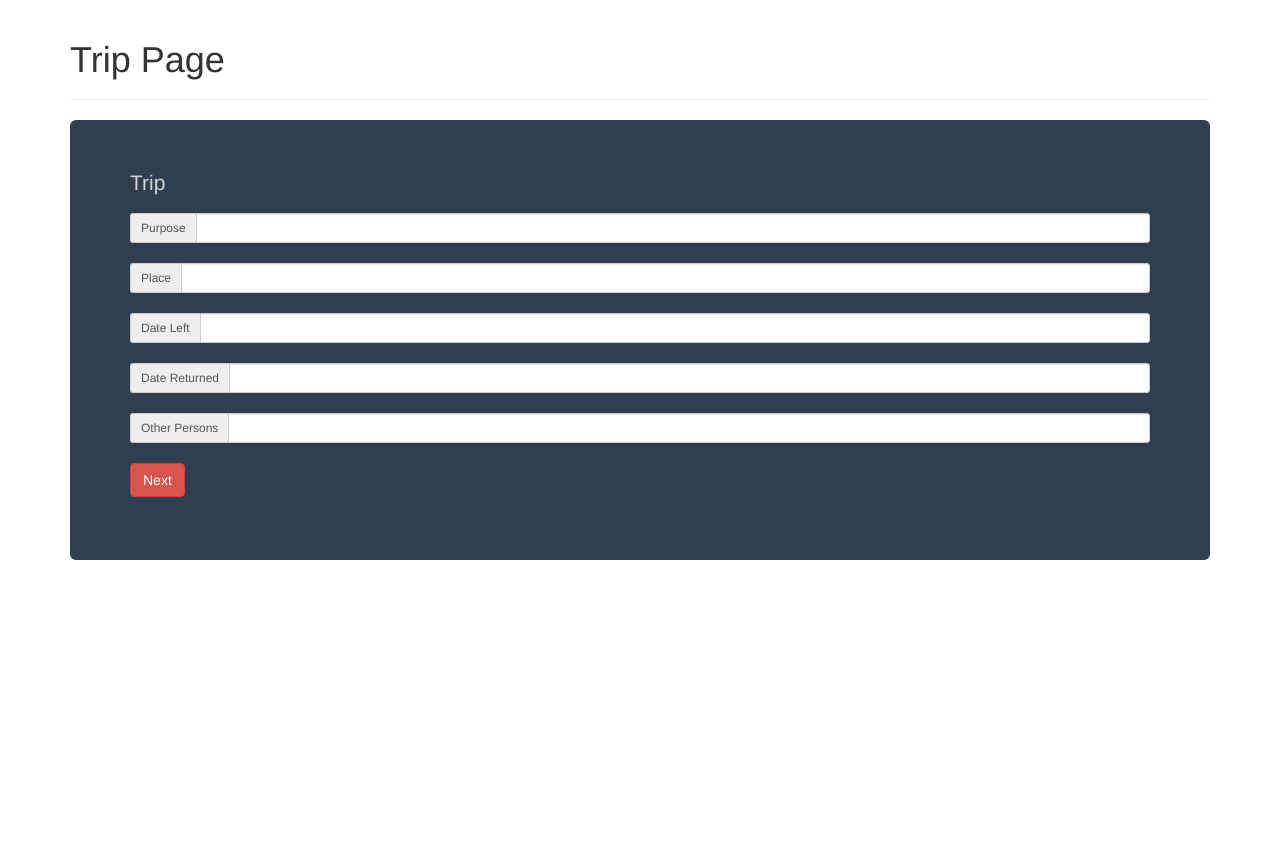
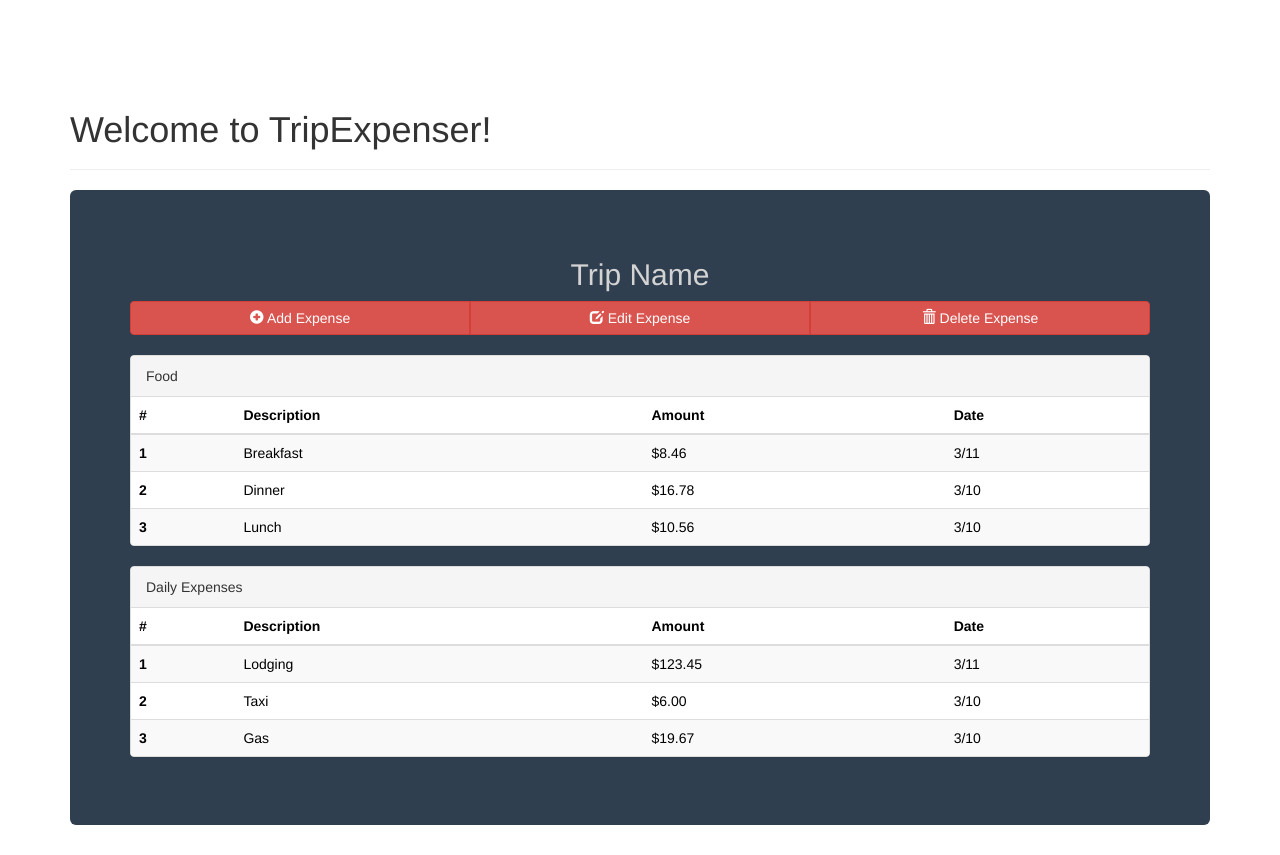
Before and after one commit to aathornt/project1, a Django app: page /forms/trip/ in a window 1280 px wide. Before the commit the page ends 560 px from the top, so only its background shows below. Run offline with Django 3.2, Linux system fonts and the light colour scheme; some libraries are stand-ins or nearby versions.

```diff
--- a/webframework/forms/templates/register.html
+++ b/webframework/forms/templates/register.html
@@ -13,7 +13,7 @@
 </style>
 
 <!-- Tells browser to return the form data to the URL /forms/, using the POST method. -->
-<form id="createEmployee" action="/forms/" method="POST">
+<form id="createEmployee" action="/forms/register/" method="POST">
 {% csrf_token %}
 	<table>
 	{{ form }}
--- a/webframework/forms/templates/trip.html
+++ b/webframework/forms/templates/trip.html
@@ -6,91 +6,175 @@
     <meta charset="UTF-8">
     <meta http-equiv="X-UA-Compatible" content="IE=edge">
 
-<title>Trip Page</title>
+    <title>Main Page</title>
 
     <link rel="stylesheet" type="text/css" href="https://maxcdn.bootstrapcdn.com/bootstrap/3.3.7/css/bootstrap.min.css">
+    <script src="https://ajax.googleapis.com/ajax/libs/jquery/2.1.3/jquery.min.js"></script>
+    <script src="https://maxcdn.bootstrapcdn.com/bootstrap/3.3.7/js/bootstrap.min.js"></script>
 
     <style>
         .jumbotron {
-
-	background-color:#2f3f4f;
-	color:lightgrey;
+            background-color: #2f3f4f;
+            color: lightgrey;
         }
         /* Adds borders for tabs */
         .tab-content {
-
             border-left: 1px solid #ddd;
             border-right: 1px solid #ddd;
             border-bottom: 1px solid #ddd;
             padding: 10px;
         }
+
         .nav-tabs {
+            margin-bottom: 0;
+        }
 
-	margin-bottom: 0;
+        .navbar-custom {
+            background-color: indianred;
+            margin: 0 15px 0 15px;
+            color: white;
+        }
+
+        body {
+            padding-top: 70px;
+        }
+
+        .center {
+            text-align: center;
+        }
+
+        .large {
+            font-size: 1.25em;
+        }
+
+        tr {
+            color: black;
         }
     </style>
 
 </head>
-</head>
+
 <body>
 
     <div class="container">
 
         <div class="page-header">
-<h1>Trip Page</h1>
+            <h1>Welcome to TripExpenser!</h1>
         </div>
 
         <div class="jumbotron">
 
-	<p>Trip</p>
+            <p>
+                <!--<nav class="nav navbar-nav">
+                    <ul class="nav nav-pills nav-justified">
+                        <li role="presentation"><a href="#" class="navbar-custom">Your Current Trip:<br />Trip Name</a></li>
+                    </ul>
+                    <br />
+                </nav>-->
 
-    <p>
+                <div>
+                    <h2 class="center">Trip Name</h2>
+                </div>
 
-    <div class="input-group input-group-sm">
-        <span class="input-group-addon">Purpose</span>
-        <input type="text" class="form-control">
-    </div><br>
+                <div class="btn-group btn-group-justified" role="group" aria-label="...">
+                    <div class="btn-group" role="group">
+                        <button type="button" class="btn btn-danger">
+                            <span class="glyphicon glyphicon-plus-sign" aria-hidden="true"></span> Add Expense
+                        </button>
+                    </div>
+                    <div class="btn-group" role="group">
+                        <button type="button" class="btn btn-danger">
+                            <span class="glyphicon glyphicon-edit" area-hidden="true"></span> Edit Expense
+                        </button>
+                    </div>
+                    <div class="btn-group" role="group">
+                        <button type="button" class="btn btn-danger">
+                            <span class="glyphicon glyphicon-trash" aria-hidden="true"></span> Delete Expense
+                        </button>
+                    </div>
+                </div><br />
 
-     <div class="input-group input-group-sm">
-        <span class="input-group-addon">Place</span>
-        <input type="text" class="form-control">
-    </div><br>
+                <div class="panel panel-default">
+                    <!-- Default panel contents containg Recent Expenses-->
+                    <div class="panel-heading">Food</div>
 
-         <div class="input-group input-group-sm">
-        <span class="input-group-addon">Date Left</span>
-        <input type="text" class="form-control">
-    </div><br>
+                    <!-- Table for Recent Expenses-->
+                    <table class="table table-striped">
+                        <thead>
+                            <tr>
+                                <th>#</th>
+                                <th>Description</th>
+                                <th>Amount</th>
+                                <th>Date</th>
+                            </tr>
+                        </thead>
+                        <tbody>
+                            <tr>
+                                <th scope="row">1</th>
+                                <td>Breakfast</td>
+                                <td>$8.46</td>
+                                <td>3/11</td>
+                            </tr>
+                            <tr>
+                                <th scope="row">2</th>
+                                <td>Dinner</td>
+                                <td>$16.78</td>
+                                <td>3/10</td>
+                            </tr>
+                            <tr>
+                                <th scope="row">3</th>
+                                <td>Lunch</td>
+                                <td>$10.56</td>
+                                <td>3/10</td>
+                            </tr>
+                        </tbody>
+                    </table>
+                </div>
 
-         <div class="input-group input-group-sm">
-        <span class="input-group-addon">Date Returned</span>
-        <input type="text" class="form-control">
-    </div><br>
+                <div class="panel panel-default">
+                    <!-- Default panel contents containg Recent Expenses-->
+                    <div class="panel-heading">Daily Expenses</div>
 
-         <div class="input-group input-group-sm">
-        <span class="input-group-addon">Other Persons</span>
-        <input type="text" class="form-control">
-    </div><br>
+                    <!-- Table for Recent Expenses-->
+                    <table class="table table-striped">
+                        <thead>
+                            <tr>
+                                <th>#</th>
+                                <th>Description</th>
+                                <th>Amount</th>
+                                <th>Date</th>
+                            </tr>
+                        </thead>
+                        <tbody>
+                            <tr>
+                                <th scope="row">1</th>
+                                <td>Lodging</td>
+                                <td>$123.45</td>
+                                <td>3/11</td>
+                            </tr>
+                            <tr>
+                                <th scope="row">2</th>
+                                <td>Taxi</td>
+                                <td>$6.00</td>
+                                <td>3/10</td>
+                            </tr>
+                            <tr>
+                                <th scope="row">3</th>
+                                <td>Gas</td>
+                                <td>$19.67</td>
+                                <td>3/10</td>
+                            </tr>
+                        </tbody>
+                    </table>
+                </div>
 
-
-
-    <a href="#" class="btn btn-danger" role="button">Next</a>
-
+        </div>
         </p>
 
     </div>
 
     </div>
 
-
-
-
-
-
-
-<script src="https://ajax.googleapis.com/ajax/libs/jquery/2.1.3/jquery.min.js"></script>
-
-<script src="https://maxcdn.bootstrapcdn.com/bootstrap/3.3.7/js/bootstrap.min.js"></script>
-
 </body>
 
 </html>
--- a/webframework/forms/urls.py
+++ b/webframework/forms/urls.py
@@ -4,6 +4,7 @@ from . import views
 
 urlpatterns = [
     url(r'^$', views.index, name='index'),
-    url(r'^trip/', views.trip, name='trip'),
+    url(r'^addtrip/', views.addtrip, name='addtrip'),
     url(r'^register/',views.register, name='register'),
+    url(r'^trip/',views.trip, name='trip'),
 ]
--- a/webframework/forms/views.py
+++ b/webframework/forms/views.py
@@ -2,7 +2,7 @@ from django.http import HttpResponse
 from django.shortcuts import render
 
 from .forms import TravelerForm
-
+from .models import Traveler
 
 # Originally, there is no post so we go to the else and create a form
 # from TravelerForm() in forms.py we then render the request and the
@@ -17,14 +17,18 @@ def register(request):
 			# save data as an instance in a database
 			form.save()
 			# reply with thank you, offer them a chance to enter again
-			return HttpResponse('Thank you! <a href="/forms/">Return</a>')
+			return HttpResponse('Thank you! <a href="/forms/register/">Return</a>')
 	else:
 		# We'll create a blank form if we have a GET
 		form = TravelerForm()
 	return render(request, 'register.html', {'form': form})
 
+def addtrip(request):
+	return render(request, 'addtrip.html', {})
+
+def index(request):
+	recent = Traveler.objects.all().order_by('employee_name')
+	return render(request, 'main.html', {'recent': recent})
+
 def trip(request):
 	return render(request, 'trip.html', {})
-
-def index(request):
-	return render(request, 'main.html', {})
```
Also changed, not shown: webframework/forms/templates/addtrip.html (added, +96 -0 lines), webframework/forms/templates/main.html (+11 -2 lines). Lines whose indentation alone changed are shown as unchanged.
